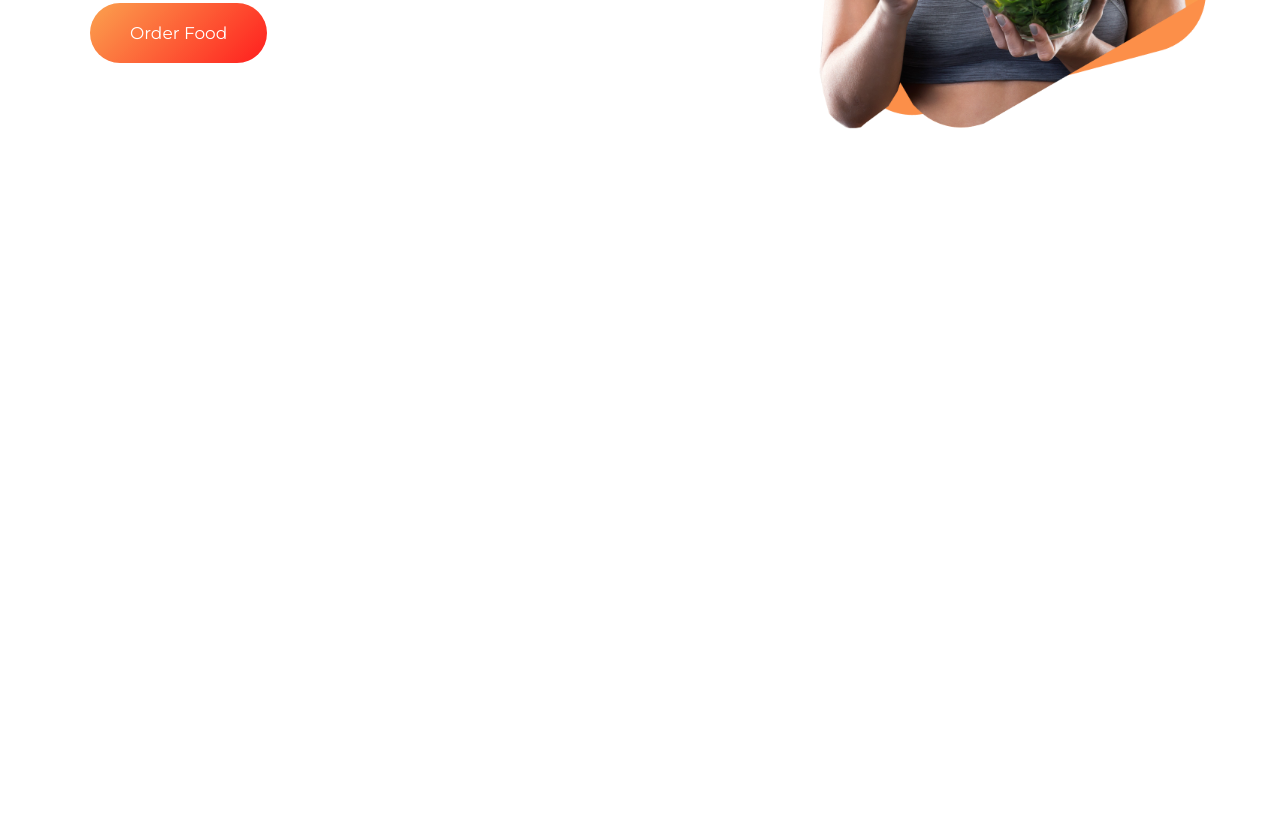
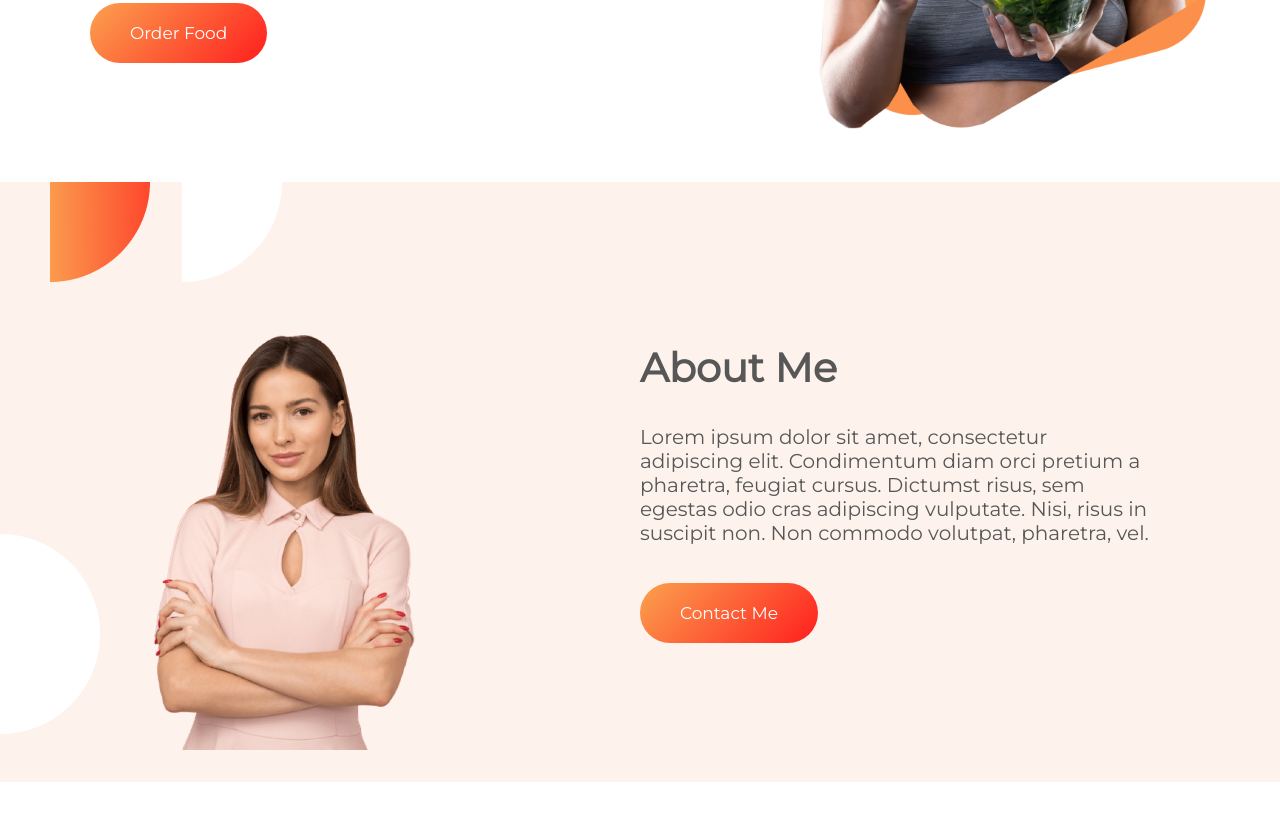
Before and after one commit to ihasaniftekhar/food-network, a plain HTML site: page index.html in a window 1280 px wide. Shown: the part 439-1260 px from the top of the page. Before the commit the page ends 800 px from the top, so only its background shows below. Drawn offline with Linux system fonts and the light colour scheme.

Commit message:
Second Section demo added

```diff
--- a/css/main-style.css
+++ b/css/main-style.css
@@ -11,7 +11,7 @@ h1{
 
 h2{
     font-size: 40px;
-    font-weight: bold;
+    font-weight: 900;
 }
 
 p{
@@ -47,3 +47,13 @@ p{
 .banner-left{
     padding: 90px;
 }
+
+.about-me{
+    background-image: url(/food-network/images/shapes/7.png);
+    background-repeat: no-repeat;
+    padding: 10%;
+}
+
+#person-image{
+    width: 51%;
+}
--- a/index.html
+++ b/index.html
@@ -37,8 +37,24 @@
 
     </section>
 
-    <section class="middle-section">
+    <section class="about-me flexible">
+        <div class="half-width">
+            <img id="person-image" src="images/female/Person Image.png" alt="">
+        </div>
 
+        <div class="half-width">
+
+            <h2>About Me</h2>
+            <p>Lorem ipsum dolor sit amet, consectetur adipiscing
+                elit. Condimentum diam orci pretium a pharetra,
+                feugiat cursus. Dictumst risus, sem egestas odio cras
+                adipiscing vulputate. Nisi, risus in suscipit non. Non
+                commodo volutpat, pharetra, vel.
+            </p>
+            <br><br>
+            <a target="_blank" class="fancy-button" href="https://ihasaniftekhar.github.io/food-network/">Contact Me</a>
+
+        </div>
     </section>
 
 
```
